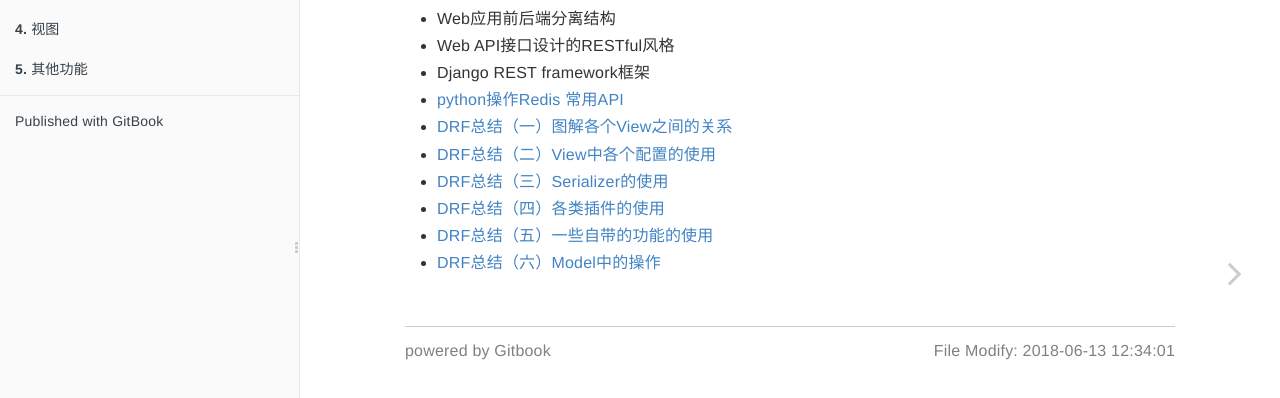
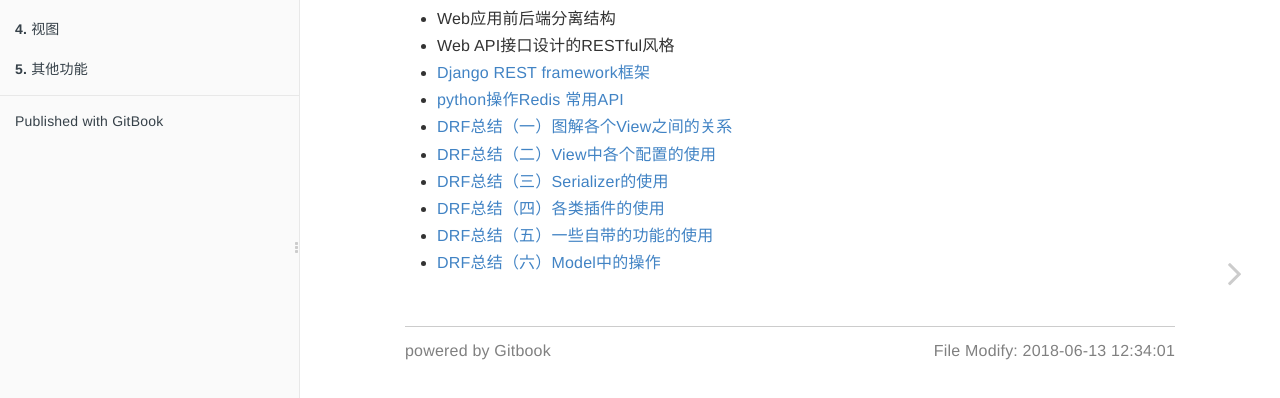
Before and after one commit to zhou-ls/DRF-guide, a plain HTML site: page index.html in a window 1280 px wide. Shown: the part 152-550 px from the top of the page. Drawn offline with Linux system fonts and the light colour scheme.

Commit message:
minor 增加DRF使用

```diff
--- a/index.html
+++ b/index.html
@@ -590,7 +590,7 @@
 <ul>
 <li>Web&#x5E94;&#x7528;&#x524D;&#x540E;&#x7AEF;&#x5206;&#x79BB;&#x7ED3;&#x6784;</li>
 <li>Web API&#x63A5;&#x53E3;&#x8BBE;&#x8BA1;&#x7684;RESTful&#x98CE;&#x683C;</li>
-<li>Django REST framework&#x6846;&#x67B6;</li>
+<li><a href="https://www.django-rest-framework.org/" target="_blank">Django REST framework&#x6846;&#x67B6;</a></li>
 <li><a href="https://blog.csdn.net/weixin_36213061/article/details/89445708" target="_blank">python操作Redis 常用API</a></li>
 <li><a href="https://blog.csdn.net/weixin_42142216/article/details/91357427?spm=1001.2014.3001.5502" target="_blank">DRF总结（一）图解各个View之间的关系</a></li>
 <li><a href="https://blog.csdn.net/weixin_42142216/article/details/91376274?spm=1001.2014.3001.5502" target="_blank">DRF总结（二）View中各个配置的使用</a></li>
```
